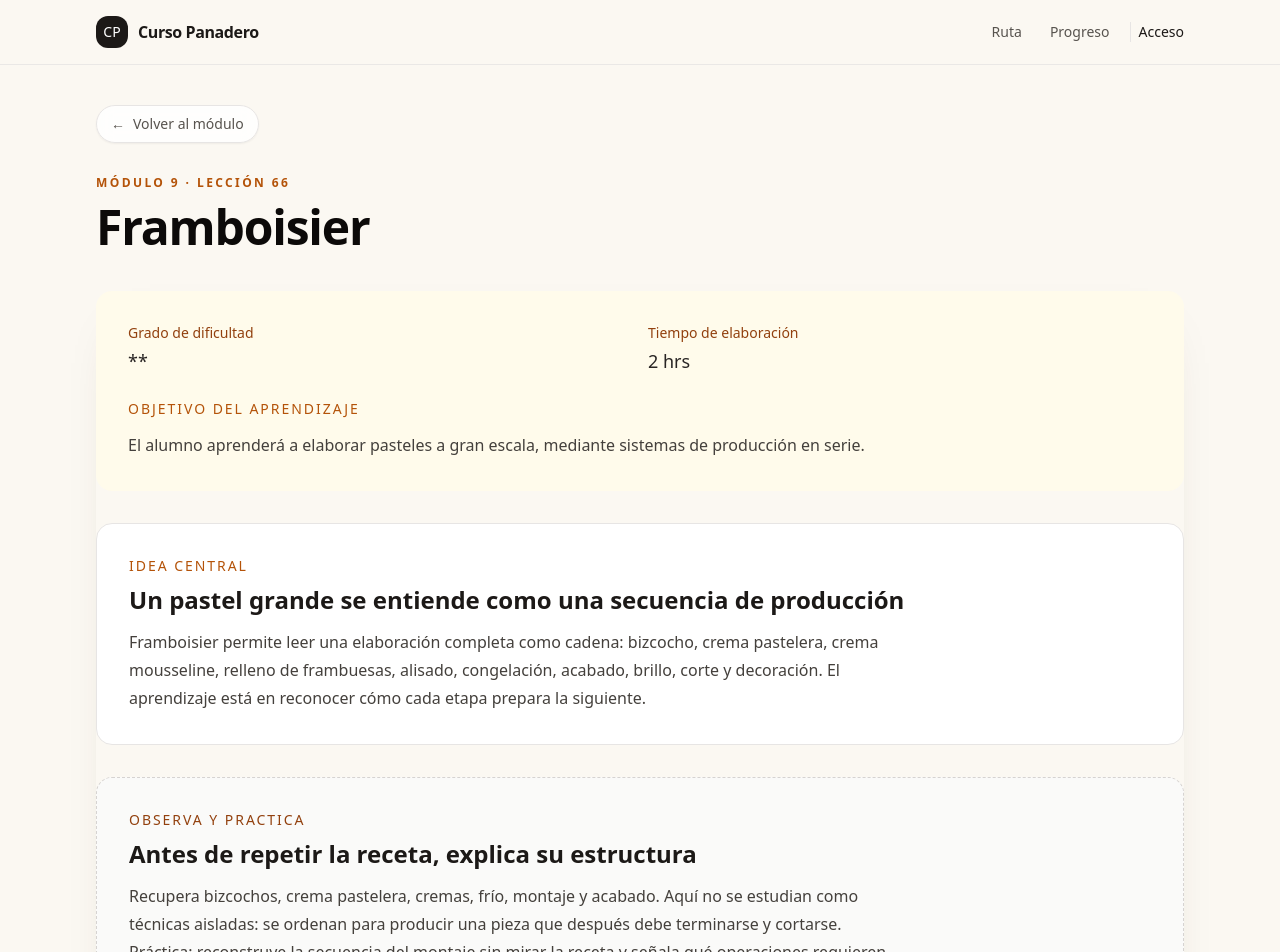
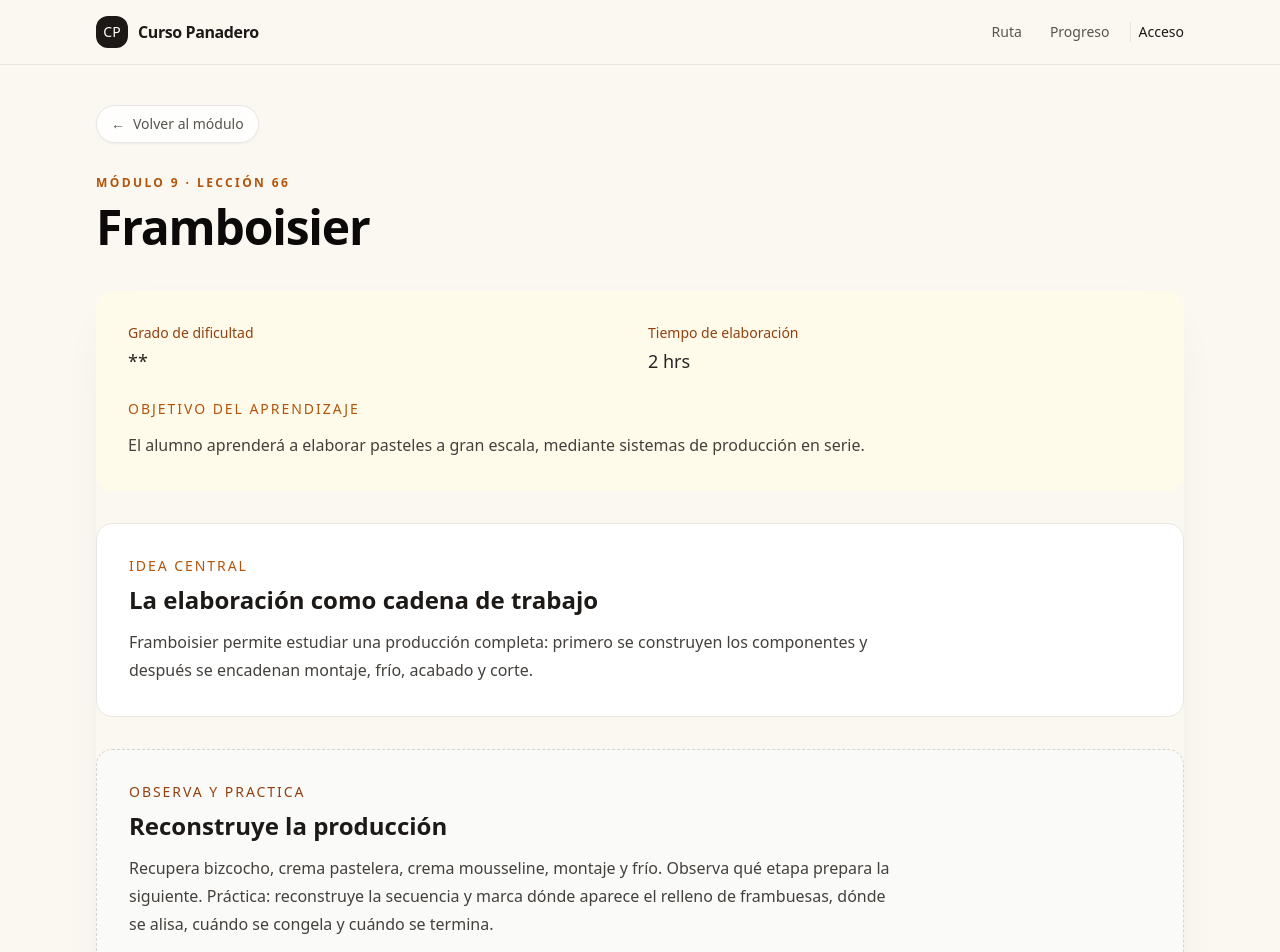
Before and after one commit to Drworm82/CursoPanadero, a Next.js app: page /leccion-framboisier in a window 1280 px wide. Shown: the top 952 px of the page. Built offline with nearby package versions, Linux system fonts and the light colour scheme; no server answers.

Commit message:
Reforzar enfoque pedagógico de leccion-framboisier.js

```diff
--- a/pages/leccion-framboisier.js
+++ b/pages/leccion-framboisier.js
@@ -14,6 +14,9 @@ export default function LessonPage() {
           <p className="mt-6 text-sm font-medium uppercase tracking-[0.14em] text-amber-700">Objetivo del aprendizaje</p>
           <p className="mt-3 max-w-3xl leading-7 text-stone-700">El alumno aprenderá a elaborar pasteles a gran escala, mediante sistemas de producción en serie.</p>
         </section>
+<section className="rounded-2xl border border-stone-200 bg-white p-6 sm:p-8"><p className="text-sm font-medium uppercase tracking-[0.14em] text-amber-700">Idea central</p><h2 className="mt-2 text-2xl font-semibold text-stone-900">La elaboración como cadena de trabajo</h2><p className="mt-3 max-w-3xl leading-7 text-stone-700">Framboisier permite estudiar una producción completa: primero se construyen los componentes y después se encadenan montaje, frío, acabado y corte.</p></section>
+<section className="rounded-2xl border border-dashed border-stone-300 bg-stone-50 p-6 sm:p-8"><p className="text-sm font-medium uppercase tracking-[0.14em] text-amber-800">Observa y practica</p><h2 className="mt-2 text-2xl font-semibold text-stone-900">Reconstruye la producción</h2><p className="mt-3 max-w-3xl leading-7 text-stone-700">Recupera bizcocho, crema pastelera, crema mousseline, montaje y frío. Observa qué etapa prepara la siguiente. Práctica: reconstruye la secuencia y marca dónde aparece el relleno de frambuesas, dónde se alisa, cuándo se congela y cuándo se termina.</p></section>
+
 <section className="rounded-2xl border border-stone-200 bg-white p-6 sm:p-8"><p className="text-sm font-medium uppercase tracking-[0.14em] text-amber-700">Idea central</p><h2 className="mt-2 text-2xl font-semibold text-stone-900">Un pastel grande se entiende como una secuencia de producción</h2><p className="mt-3 max-w-3xl leading-7 text-stone-700">Framboisier permite leer una elaboración completa como cadena: bizcocho, crema pastelera, crema mousseline, relleno de frambuesas, alisado, congelación, acabado, brillo, corte y decoración. El aprendizaje está en reconocer cómo cada etapa prepara la siguiente.</p></section>
 <section className="rounded-2xl border border-dashed border-stone-300 bg-stone-50 p-6 sm:p-8"><p className="text-sm font-medium uppercase tracking-[0.14em] text-amber-800">Observa y practica</p><h2 className="mt-2 text-2xl font-semibold text-stone-900">Antes de repetir la receta, explica su estructura</h2><p className="mt-3 max-w-3xl leading-7 text-stone-700">Recupera bizcochos, crema pastelera, cremas, frío, montaje y acabado. Aquí no se estudian como técnicas aisladas: se ordenan para producir una pieza que después debe terminarse y cortarse. Práctica: reconstruye la secuencia del montaje sin mirar la receta y señala qué operaciones requieren frío antes de pasar a la siguiente etapa.</p></section>
 
```
